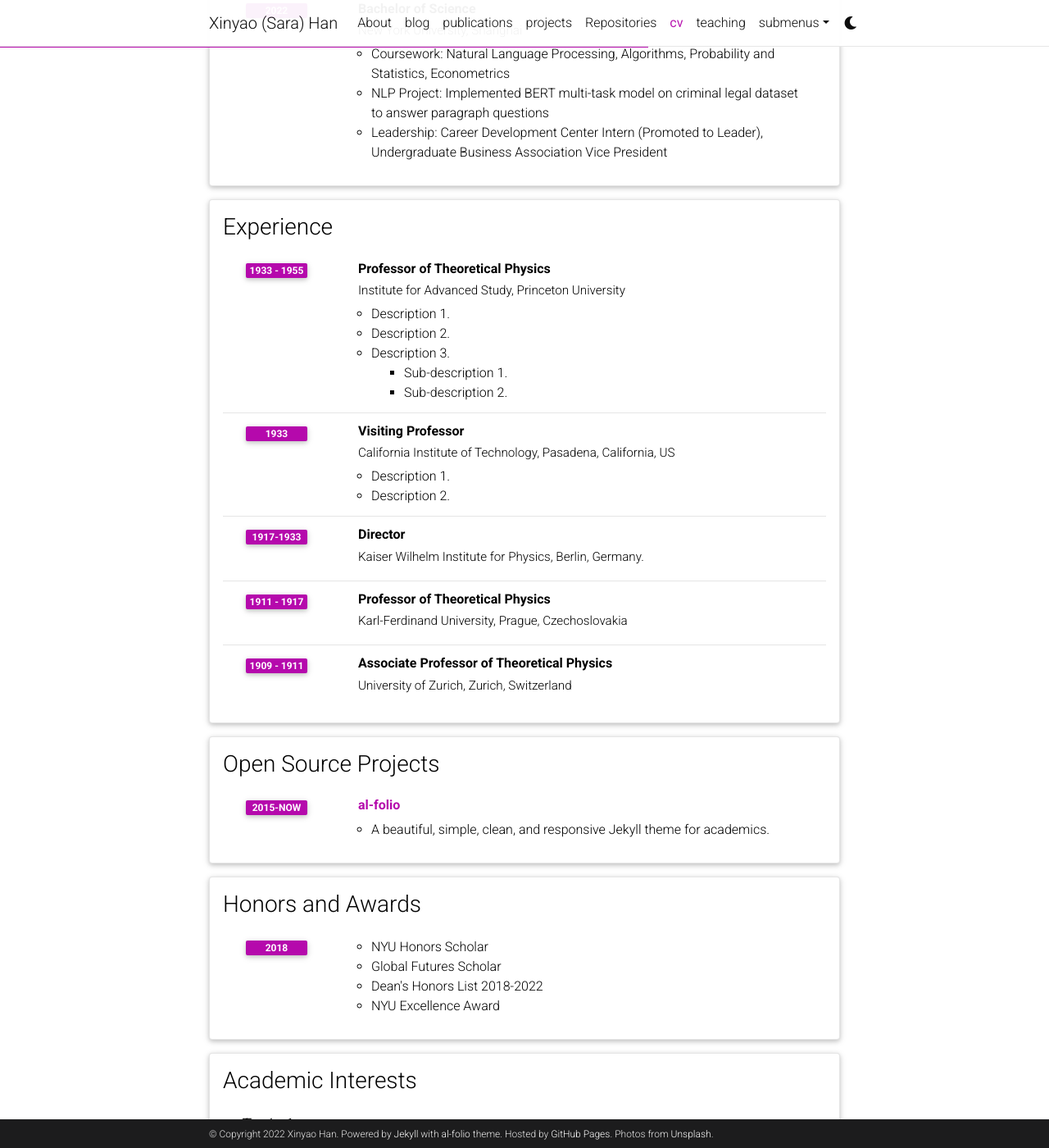
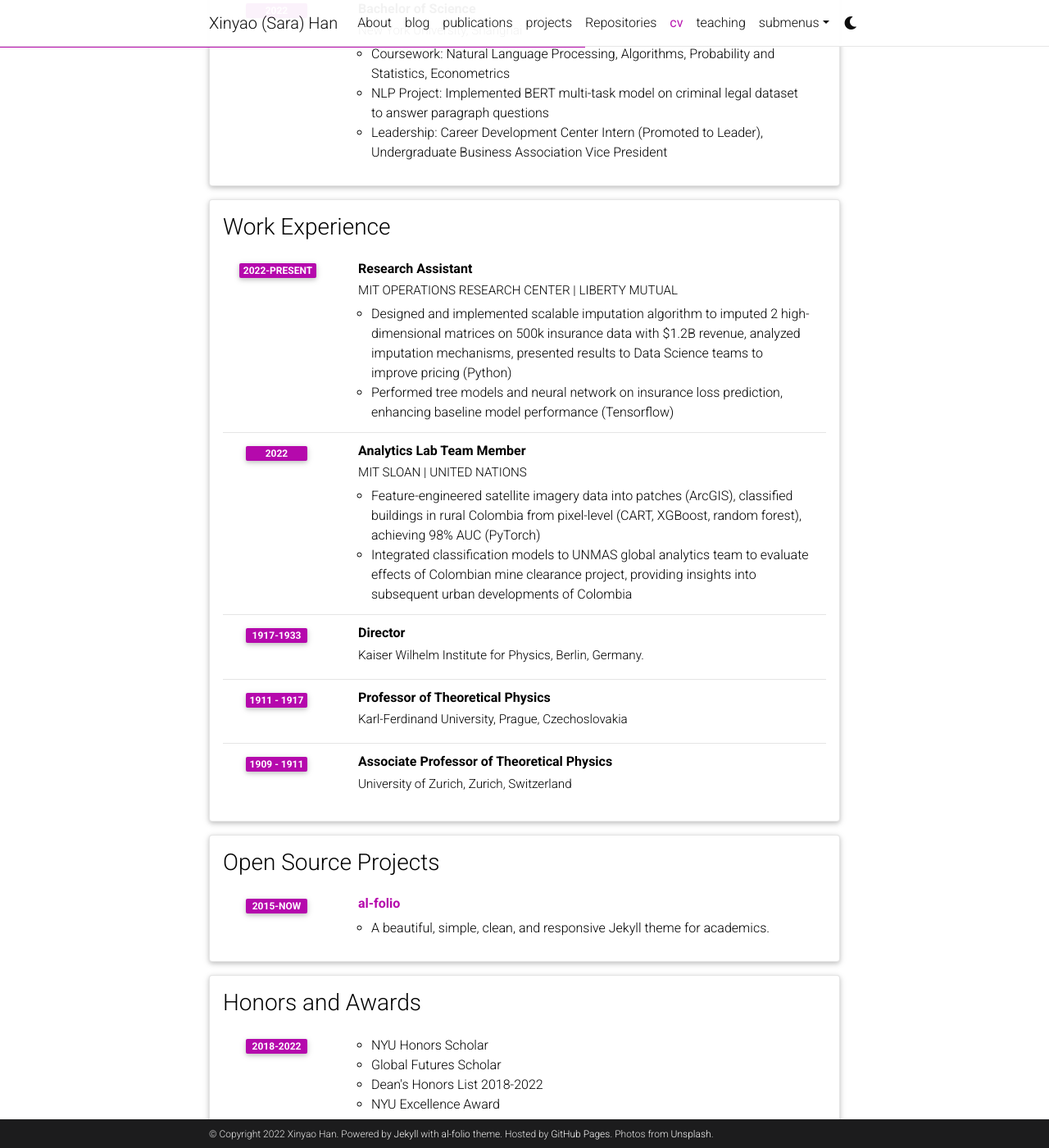
Before and after one commit to XinyaoHan/XinyaoHan.github.io, a Jekyll site: the page built from _pages/cv.md, in a window 1280 px wide and 1400 px high, scrolled down 689 px. Shown: the whole window at 82% size. Built offline with Jekyll 4.4.1, drawn with Linux system fonts in a browser that asks for light colours; comment, search, counter and statistics services are not loaded; a style sheet for code colours, icons or effects is not loaded.

Commit message:
updated cv page

```diff
--- a/_data/cv.yml
+++ b/_data/cv.yml
@@ -25,25 +25,22 @@
         - "Coursework: Natural Language Processing, Algorithms, Probability and Statistics, Econometrics"
         - "NLP Project: Implemented BERT multi-task model on criminal legal dataset to answer paragraph questions"
         - "Leadership: Career Development Center Intern (Promoted to Leader), Undergraduate Business Association Vice President"
-- title: Experience
+- title: Work Experience
   type: time_table
   contents:
-    - title: Professor of Theoretical Physics
-      institution: Institute for Advanced Study, Princeton University
-      year: 1933 - 1955
+    - title: Research Assistant
+      institution: MIT OPERATIONS RESEARCH CENTER | LIBERTY MUTUAL
+      year: 2022-Present
       description:
-        - Description 1.
-        - Description 2.
-        - title: Description 3.
-          contents:
-            - Sub-description 1.
-            - Sub-description 2.
-    - title: Visiting Professor
-      institution: California Institute of Technology, Pasadena, California, US
-      year: 1933
+        - Designed and implemented scalable imputation algorithm to imputed 2 high-dimensional matrices on 500k insurance data with $1.2B revenue, analyzed imputation mechanisms, presented results to Data Science teams to improve pricing (Python)
+        - Performed tree models and neural network on insurance loss prediction, enhancing baseline model performance (Tensorflow)
+
+    - title: Analytics Lab Team Member
+      institution: MIT SLOAN | UNITED NATIONS
+      year: 2022
       description:
-        - Description 1.
-        - Description 2.
+        - Feature-engineered satellite imagery data into patches (ArcGIS), classified buildings in rural Colombia from pixel-level (CART, XGBoost, random forest), achieving 98% AUC (PyTorch)
+        - Integrated classification models to UNMAS global analytics team to evaluate effects of Colombian mine clearance project, providing insights into subsequent urban developments of Colombia
 
     - title: Director
       institution: Kaiser Wilhelm Institute for Physics, Berlin, Germany.
@@ -68,7 +65,7 @@
 - title: Honors and Awards
   type: time_table
   contents:
-    - year: 2018
+    - year: 2018-2022
       items:
         - NYU Honors Scholar
         - Global Futures Scholar
```
